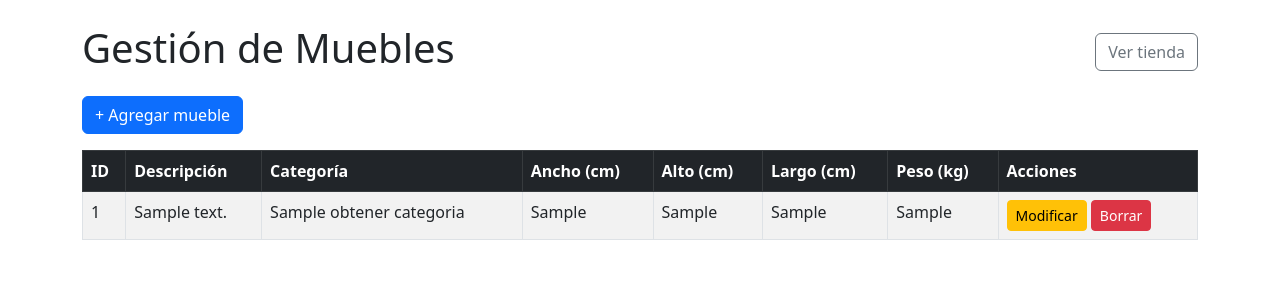
After one commit to GianGar/abm-muebles-gz, a PHP site: template implementacion/php/vista/admin/index.php in a window 1280 px wide. The commit adds this page. Shown: the top 300 px of the page. Run offline with PHP 8.4, Linux system fonts and the light colour scheme; the template is opened without the code that fills it: most values are stand-ins (such as "Sample title", 1, 10 or a date in 2020).

Commit message:
Se Agrego pantalla admin donde se ve el listado de los muebles, se implemento el metodo guardar para agregar un mueble mediante un formulario. (CU02: alta de muebles)

```diff
--- /dev/null
+++ b/implementacion/php/vista/admin/index.php
@@ -0,0 +1,138 @@
+<!DOCTYPE html>
+<html lang="es">
+
+<head>
+    <meta charset="UTF-8">
+    <title>Administrador de Muebles</title>
+    <link href="https://cdn.jsdelivr.net/npm/bootstrap@5.3.0/dist/css/bootstrap.min.css" rel="stylesheet">
+</head>
+
+<body>
+    <div class="container mt-4">
+        <div class="d-flex justify-content-between align-items-center mb-3">
+            <h1>Gestión de Muebles</h1>
+            <a href="../public/index.php" class="btn btn-outline-secondary">Ver tienda</a>
+        </div>
+
+        <!-- Mensajes de éxito/error -->
+        <?php if (isset($_GET['success'])): ?>
+            <div class="alert alert-success">Mueble agregado correctamente.</div>
+        <?php elseif (isset($_GET['error'])): ?>
+            <div class="alert alert-danger">Error al guardar el mueble. Verifique los datos.</div>
+        <?php elseif (isset($_GET['msg'])): ?>
+            <div class="alert alert-info">Funcionalidad en desarrollo.</div>
+        <?php endif; ?>
+
+        <!-- Botón para abrir el modal de agregar -->
+        <button type="button" class="btn btn-primary mb-3" data-bs-toggle="modal" data-bs-target="#modalMueble">
+            + Agregar mueble
+        </button>
+
+        <!-- Tabla de muebles -->
+        <table class="table table-bordered table-striped">
+            <thead class="table-dark">
+                <tr>
+                    <th>ID</th>
+                    <th>Descripción</th>
+                    <th>Categoría</th>
+                    <th>Ancho (cm)</th>
+                    <th>Alto (cm)</th>
+                    <th>Largo (cm)</th>
+                    <th>Peso (kg)</th>
+                    <th>Acciones</th>
+                </tr>
+            </thead>
+            <tbody>
+                <?php foreach ($muebles as $m): ?>
+                    <tr>
+                        <td>
+                            <?= $m->obtenerId() ?>
+                        </td>
+                        <td>
+                            <?= htmlspecialchars($m->obtenerDescripcion()) ?>
+                        </td>
+                        <td>
+                            <?= htmlspecialchars($m->obtenerCategoria()->obtenerNombre()) ?>
+                        </td>
+                        <td>
+                            <?= $m->obtenerAncho() ?>
+                        </td>
+                        <td>
+                            <?= $m->obtenerAlto() ?>
+                        </td>
+                        <td>
+                            <?= $m->obtenerLargo() ?>
+                        </td>
+                        <td>
+                            <?= $m->obtenerPeso() ?? '-' ?>
+                        </td>
+                        <td>
+                            <!-- Botones no funcionales -->
+                            <button class="btn btn-sm btn-warning"
+                                onclick="alert('Modificar no implementado aún')">Modificar</button>
+                            <button class="btn btn-sm btn-danger"
+                                onclick="alert('Eliminar no implementado aún')">Borrar</button>
+                        </td>
+                    </tr>
+                <?php endforeach; ?>
+            </tbody>
+        </table>
+    </div>
+
+    <!-- Modal para agregar mueble (solo CU02) -->
+    <div class="modal fade" id="modalMueble" tabindex="-1" aria-hidden="true">
+        <div class="modal-dialog">
+            <div class="modal-content">
+                <div class="modal-header">
+                    <h5 class="modal-title">Agregar mueble</h5>
+                    <button type="button" class="btn-close" data-bs-dismiss="modal" aria-label="Cerrar"></button>
+                </div>
+                <form action="admin.php?accion=guardar" method="POST">
+                    <div class="modal-body">
+                        <div class="mb-3">
+                            <label>Descripción</label>
+                            <input type="text" name="descripcion" class="form-control" required>
+                        </div>
+                        <div class="mb-3">
+                            <label>Categoría</label>
+                            <select name="id_categoria" class="form-select" required>
+                                <option value="">Seleccione</option>
+                                <?php foreach ($categorias as $cat): ?>
+                                    <option value="<?= $cat['id_categoria'] ?>">
+                                        <?= htmlspecialchars($cat['nombre']) ?>
+                                    </option>
+                                <?php endforeach; ?>
+                            </select>
+                        </div>
+                        <div class="row">
+                            <div class="col-md-4 mb-3">
+                                <label>Ancho (cm)</label>
+                                <input type="number" step="0.01" name="ancho" class="form-control" required>
+                            </div>
+                            <div class="col-md-4 mb-3">
+                                <label>Alto (cm)</label>
+                                <input type="number" step="0.01" name="alto" class="form-control" required>
+                            </div>
+                            <div class="col-md-4 mb-3">
+                                <label>Largo (cm)</label>
+                                <input type="number" step="0.01" name="largo" class="form-control" required>
+                            </div>
+                            <div class="col-md-12 mb-3">
+                                <label>Peso (kg) (opcional)</label>
+                                <input type="number" step="0.01" name="peso" class="form-control">
+                            </div>
+                        </div>
+                    </div>
+                    <div class="modal-footer">
+                        <button type="button" class="btn btn-secondary" data-bs-dismiss="modal">Cancelar</button>
+                        <button type="submit" class="btn btn-primary">Guardar</button>
+                    </div>
+                </form>
+            </div>
+        </div>
+    </div>
+
+    <script src="https://cdn.jsdelivr.net/npm/bootstrap@5.3.0/dist/js/bootstrap.bundle.min.js"></script>
+</body>
+
+</html>
--- a/implementacion/php/vista/public/index.php
+++ b/implementacion/php/vista/public/index.php
@@ -15,6 +15,7 @@
     <div class="container">
         <span class="navbar-brand h1">Ambiente Muebles</span>
     </div>
+    <a href="admin.php" class="btn btn-outline-light btn-sm">Administrador</a>
 </nav>
 
 <div class="container my-5">
```
Also changed, not shown: implementacion/php/Modelo/Categoria.php (+20 -6 lines), implementacion/php/Modelo/Mueble.php (+71 -22 lines), implementacion/php/controlador/MuebleController.php (+75 -0 lines), implementacion/php/public/admin.php (added, +26 -0 lines), implementacion/php/vista/public/admin.php (added, +26 -0 lines).
